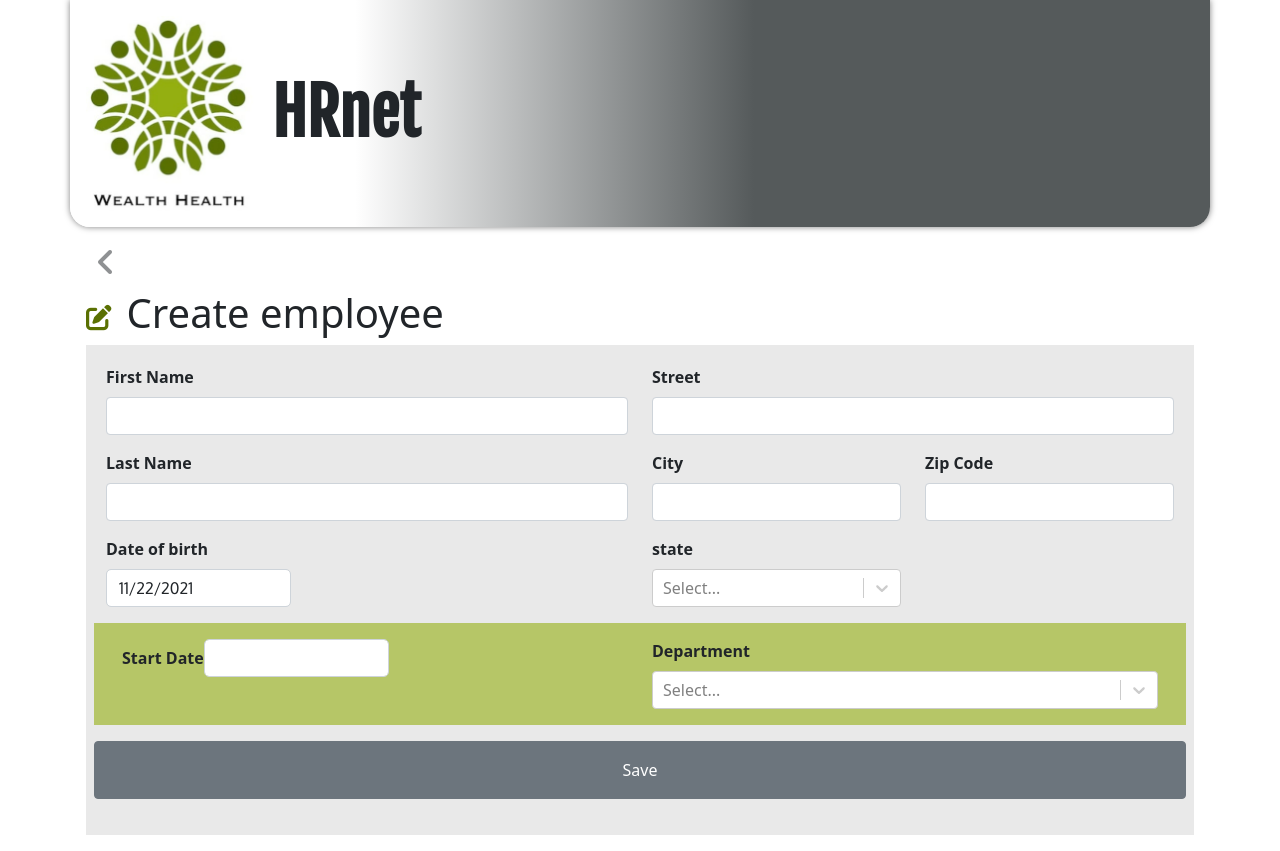
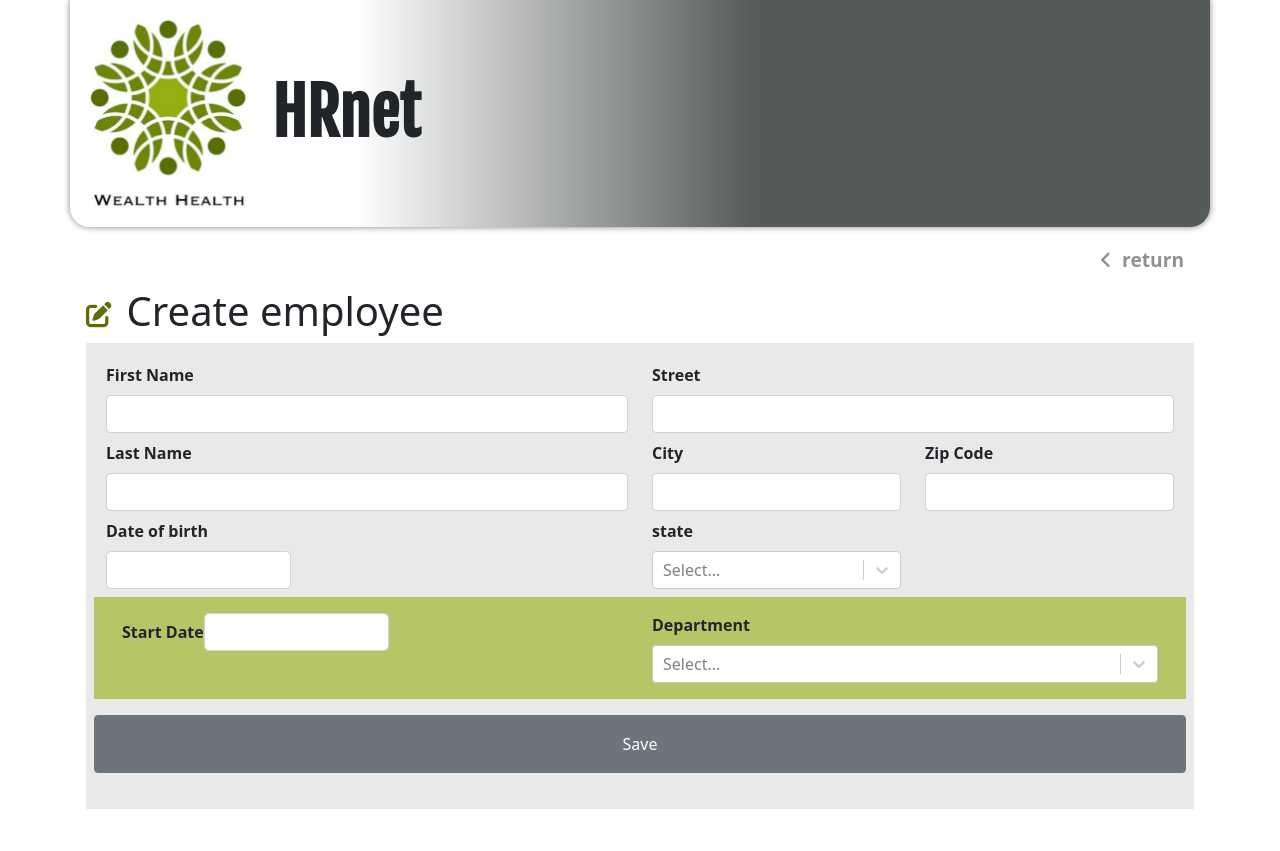
Before and after one commit to GitDrinou/SandrineBrival_14_20211112, a React (Create React App) app: page /new_employee in a window 1280 px wide. After the commit the page ends 825 px from the top, so only its background shows below. Built offline with nearby package versions, Linux system fonts and the light colour scheme; no server answers.

Commit message:
Version 1.4 / Save new employee in database complete - modale on going

```diff
--- a/src/components/common/EmployeeForm.jsx
+++ b/src/components/common/EmployeeForm.jsx
@@ -4,19 +4,28 @@ import "react-datepicker/dist/react-datepicker.css"
 import '../../sass/form.scss'
 import { useEffect } from 'react'
 import { useDispatch, useSelector } from 'react-redux'
-import { fetchDepartments, fetchStates } from '../../store/slices/employeeSlice'
+import { fetchDepartments, fetchStates, createEmployee } from '../../store/slices/employeeSlice'
 import Select from 'react-select'
 import { formatDataForSelect } from '../../utils/functions'
 
 function EmployeeForm() {
 
-    const [startDate, setStartDate] = useState('');
-    const [birthDate, setBirthDate] = useState(new Date())
+    const [firstName, setFirstName] = useState('')
+    const [lastName, setLastName] = useState('')
+    const [birthDate, setBirthDate] = useState('')
+    const [street, setStreet] = useState('')
+    const [city, setCity] = useState('')
+    const [zipCode, setZipCode] = useState('')
+        const [selectedState, setSelectedState] = useState('')
+    const [startDate, setStartDate] = useState('')
+    const [selectedDepartment, setSelectedDepartment] = useState('')
 
     const dispatch = useDispatch()
 
     const states = useSelector(state => state.employee.statesList)
     const departments = useSelector(state => state.employee.departmentsList)
+
+    const creationStatus = useSelector(state => state.employee.creationStatus)
 
     useEffect(() => {
         dispatch(fetchStates())
@@ -27,51 +36,72 @@ function EmployeeForm() {
 
     const newDepartments = formatDataForSelect(departments)
 
+    // Change events
+    const onFirstNameChanged = (e) => setFirstName(e.target.value)
+    const onLastNameChanged = (e) => setLastName(e.target.value)
+    const onBirthDateChanged = (date) => setBirthDate(date)
+    const onStreetChanged = (e) => setStreet(e.target.value)
+    const onCityChanged = (e) => setCity(e.target.value)
+    const onZipCodeChanged = (e) => setZipCode(e.target.value)
+    const onAdrStateChanged = (e) => setSelectedState(e.value)
+    const onStartDateChanged = (date) => setStartDate(date)
+    const onDepartmentChanged = (e) => setSelectedDepartment(e.value)
+
+    const canSave =  [firstName, lastName, birthDate, startDate, selectedDepartment].every(Boolean)
+
+    const handleSubmitForm = (e) => {
+        e.preventDefault()
+        if (canSave) {
+            dispatch(createEmployee({firstName, lastName, birthDate, street, city, zipCode, selectedState, startDate, selectedDepartment}))
+        }
+    }
+
+
     return (
         <div className="form-wrapper">
-            <form>
+            <form id="frmEmployee">
                 <div className="row">
                     <div className="col-lg-6 col-12">
-                        <div className="row mb-3">
+                        <div className="row mb-2">
                             <div className="col">
                                 <label htmlFor="firstname" className="form-label">First Name</label>
-                                <input type="text" id="firstname" className="form-control" aria-label="First name" />
+                                <input type="text" id="firstname" className="form-control" onChange={onFirstNameChanged} aria-label="First name"/>
                             </div>
                         </div>
-                        <div className="row mb-3">
+                        <div className="row mb-2">
                             <div className="col">
                                 <label htmlFor="lastname" className="form-label">Last Name</label>
-                                <input type="text" id="lastname" className="form-control" aria-label="Last name" />
+                                <input type="text" id="lastname" className="form-control" onChange={onLastNameChanged}  aria-label="Last name" />
                             </div>
                         </div>
-                        <div className="row mb-3">
+                        <div className="row mb-2">
                             <div className="col-lg-6 col-12">
                                 <label htmlFor="birthdate" className="form-label">Date of birth</label>
-                                <ReactDatePicker selected={birthDate} onChange={(date) => setBirthDate(date)} className="form-control" />
+                                <ReactDatePicker selected={birthDate} onChange={onBirthDateChanged} className="form-control" id="birthdate" />
                             </div>
                         </div>
                     </div>
                     <div className="col-lg-6 col-12">
-                        <div className="row mb-3">
+                        <div className="row mb-2">
                             <div className="col">
                                 <label htmlFor="street" className="form-label">Street</label>
-                                <input type="text" id="street" className="form-control" aria-label="Adresse : street" />
+                                <input type="text" id="street" className="form-control" onChange={onStreetChanged}  aria-label="Adresse : street" />
                             </div>
                         </div>
-                        <div className="row mb-3">
+                        <div className="row mb-2">
                             <div className="col-lg-6 col-12">
                                 <label htmlFor="city" className="form-label">City</label>
-                                <input type="text" id="city" className="form-control" aria-label="Adresse : city" />
+                                <input type="text" id="city" className="form-control" onChange={onCityChanged}  aria-label="Adresse : city" />
                             </div>
                             <div className="col">
                                 <label htmlFor="zipcode" className="form-label">Zip Code</label>
-                                <input type="number" id="zipcode" className="form-control" aria-label="Adresse : zip code" min="0" />
+                                <input type="number" id="zipcode" className="form-control" onChange={onZipCodeChanged}  aria-label="Adresse : zip code" min="0" />
                             </div>
                         </div>
-                        <div className="row mb-3">
+                        <div className="row mb-2">
                             <div className="col-lg-6 col-12">
                                 <label htmlFor="state" className="form-label">state</label>
-                                <Select options={newStates} />
+                                <Select options={newStates} onChange={onAdrStateChanged} />
                             </div>
                         </div>
                     </div>
@@ -79,15 +109,15 @@ function EmployeeForm() {
                 <div className="row mb-3 p-3 job-datas">
                     <div className="col-lg-6 col-12 mb-2">
                         <label htmlFor="startdate" className="form-label">Start Date</label>
-                        <ReactDatePicker selected={startDate} onChange={(date) => setStartDate(date)} className="form-control" />
+                        <ReactDatePicker selected={startDate} onChange={onStartDateChanged} className="form-control" id="startdate" />
                     </div>
                     <div className="col-lg-6 col-12">
                         <label htmlFor="department" className="form-label">Department</label>
-                        <Select options={newDepartments} />
+                        <Select options={newDepartments} onChange={onDepartmentChanged} />
                     </div>
                 </div>
                 <div className="row mb-3 mt-3">
-                    <button type="button" className="btn btn-secondary p-3">Save</button>
+                    <button type="button" className="btn btn-secondary p-3" onClick={handleSubmitForm}>Save</button>
                 </div>
             </form>
         </div>
--- a/src/pages/NewEmployee.jsx
+++ b/src/pages/NewEmployee.jsx
@@ -9,9 +9,13 @@ function NewEmployee() {
     return (
 
         <div className="container w-100 p-3">
-            <div className="row mb-2 w-100">
-                <div className="col d-flex align-items-center">
-                    <i className="fas fa-angle-left icoBack" title="Go to dashboard" onClick={() => navigate(-1)}></i>
+            <div className="row mb-2">
+                <div className="col d-flex justify-content-end">
+                    <span className="icoBack" onClick={() => navigate(-1)}>
+                        <i className="fas fa-angle-left" title="Go to dashboard"></i>
+                        return
+                    </span>
+
                 </div>
             </div>
             <div className="row">
--- a/src/sass/form.scss
+++ b/src/sass/form.scss
@@ -53,10 +53,14 @@ hr {
 
 .icoBack {
     padding: 3px 10px;
-    font-size: 2rem;
+    font-size: 1.2rem;
     font-weight: bold;
     cursor: pointer;
     opacity: 50%;
+    border-bottom: 1px solid #0000;
+    & > .fa-angle-left {
+        padding-right: 10px;
+    }
     &:hover {
         background: #666666;
         border-radius: 10px;
--- a/src/store/slices/employeeSlice.js
+++ b/src/store/slices/employeeSlice.js
@@ -1,12 +1,15 @@
 import { createAsyncThunk, createSlice } from "@reduxjs/toolkit"
 import { client } from "../../api/client"
-import { DEPT_API, STATES_API } from "../../utils/constants"
+import { DEPT_API, localHRKey, NEW_EMPLOYEE_API, STATES_API } from "../../utils/constants"
+
+const localKey = localStorage.getItem(localHRKey)
 
 // initial State for Employee
 const initialState = {
     statesList: [],
     departmentsList: [],
     employees: [],
+    creationStatus: 'idle',
     status: 'idle',
     error: null,
     token: null
@@ -37,6 +40,33 @@ export const fetchDepartments = createAsyncThunk(
         return response.data
     }
 )
+
+
+/**
+ * @constant createEmployee
+ * function createAsyncThunk (action type, async function returning a promise)
+ * @returns creation of a new employee
+*/
+export const createEmployee = createAsyncThunk(
+    'employee/createEmployee',
+    async(datas) => {
+        const body = {
+            "firstName": datas.firstName,
+            "lastName": datas.lastName,
+            "birthDate": datas.birthDate,
+            "startDate": datas.startDate,
+            "street": datas.street,
+            "city": datas.city,
+            "state": datas.selectedState,
+            "zipCode": datas.zipCode,
+            "department": datas.selectedDepartment
+        }
+        const response = await client(NEW_EMPLOYEE_API, 'POST', body, localKey)
+        console.log(response.data)
+        return response.data
+    }
+)
+
 
 /**
  * @constant employeeSlice
@@ -74,6 +104,18 @@ const employeeSlice = createSlice ({
                 state.sattus = 'rejected'
                 action.error.message === "Rejected" ? state.error = "Error : connection server" : state.error = action.error.message
             })
+            .addCase(createEmployee.pending, (state, action) => {
+                state.creationStatus = 'loading'
+            })
+            .addCase(createEmployee.fulfilled, (state, action) => {
+                state.creationStatus = 'succeeded'
+                if(state.error !== null) state.error = null
+                state.employees = state.employees.concat(action.payload.body)
+            })
+            .addCase(createEmployee.rejected, (state, action) => {
+                state.creationStatus = 'rejected'
+                action.error.message === "Rejected" ? state.error = "Error : connection server" : state.error = action.error.message
+            })
     }
 })
 
--- a/src/utils/constants.js
+++ b/src/utils/constants.js
@@ -15,3 +15,4 @@ export const LOGIN_API = 'http://localhost:3001/api/v1/user/login'
 export const USER_API = 'http://localhost:3001/api/v1/user/details'
 export const STATES_API = 'http://localhost:3001/api/v1/state/list'
 export const DEPT_API = 'http://localhost:3001/api/v1/department/list'
+export const NEW_EMPLOYEE_API = 'http://localhost:3001/api/v1/employee/new'
```
Also changed, not shown: src/utils/functions.js (line endings or trailing spaces).
